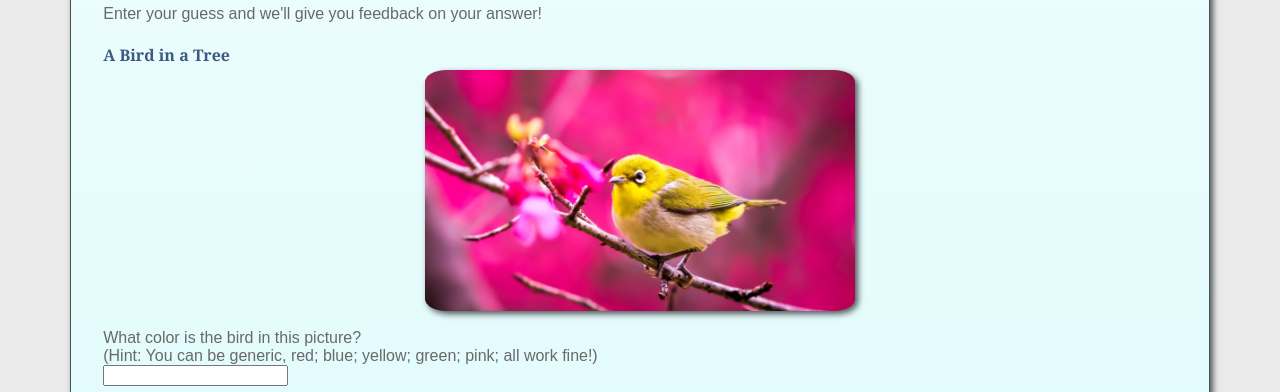
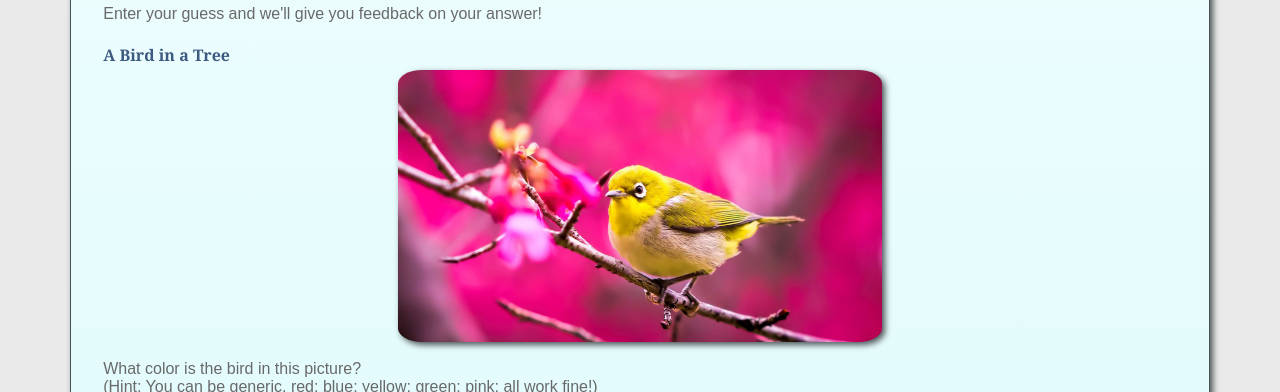
Before and after one commit to DartRuffian/web114, a plain HTML site: page index.html in a window 1280 px wide. Shown: the part 1029-1421 px from the top of the page. Drawn offline with Linux system fonts and the light colour scheme.

Commit message:
Tweaks to img selector

```diff
--- a/style.css
+++ b/style.css
@@ -100,7 +100,7 @@ label
 
 img
     {
-        max-width: 40%;
+        max-width: 100%;
         max-height: 10%;
         border-radius: 5%;
         filter: drop-shadow(3px 3px 3px #4C5355);
@@ -135,6 +135,13 @@ img
 /* Medium Displays */
 @media screen and (min-width: 600px)
     {
+        img
+            {
+                max-width: 50%;
+                max-height: 10%;
+            }
+
+
         form
             {
                 margin-left: 1em;
@@ -175,6 +182,12 @@ img
 /* Large Displays */
 @media screen and (min-width: 1024px)
     {
+        img
+            {
+                max-width: 45%;
+                max-height: 10%;
+            }
+
         #wrapper
             {
                 /* Div that wraps around all content within <body> */
```
